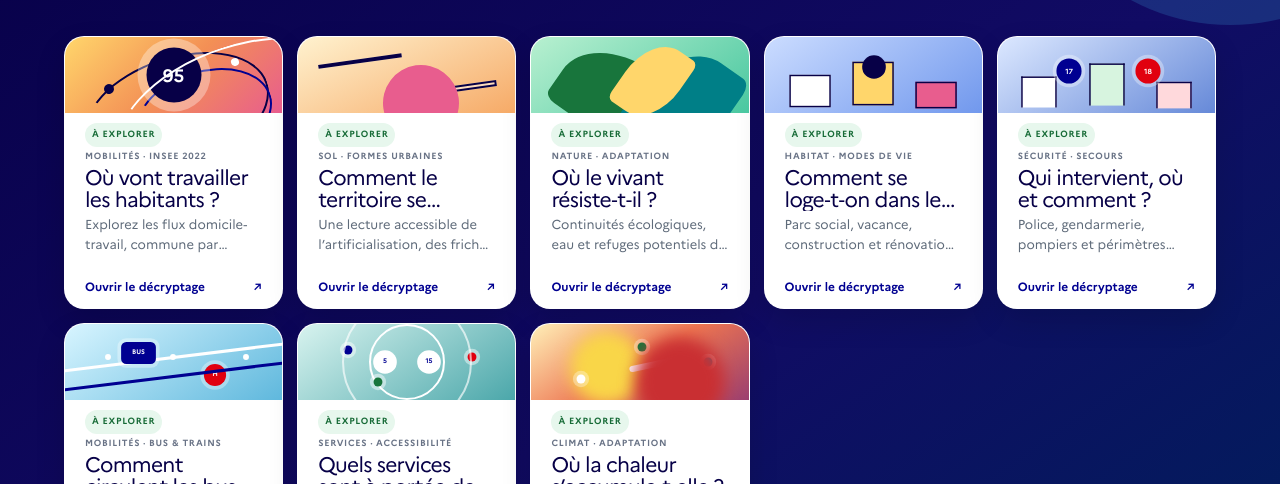
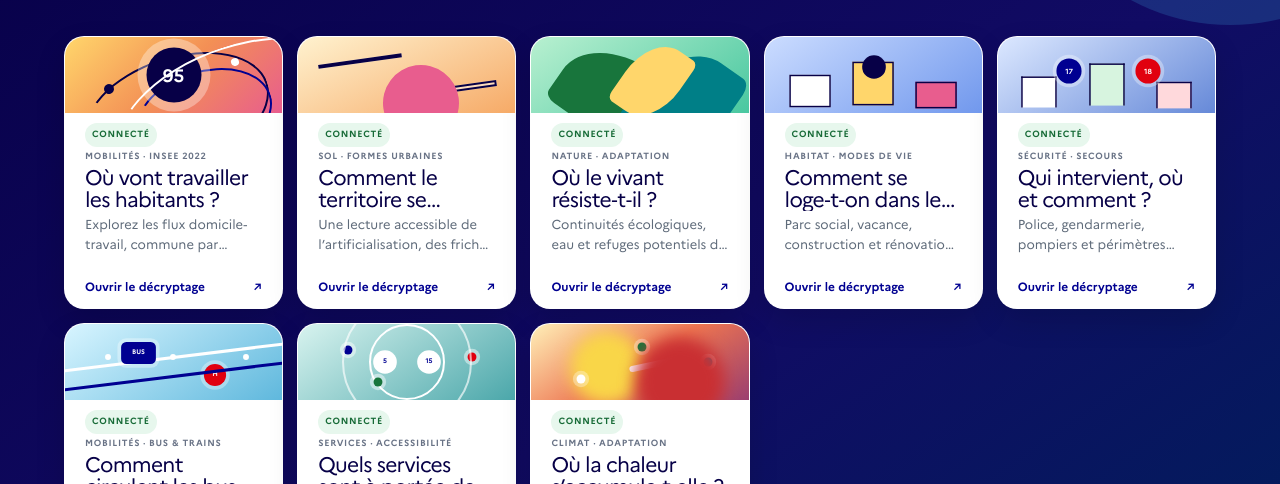
Before and after one commit to DDT95/atlas-territorial-95, a Next.js app: page / in a window 1280 px wide. Shown: the part 1750-2234 px from the top of the page. Built offline with nearby package versions, Linux system fonts and the light colour scheme; no server answers.

Commit message:
Harmonise les statuts des pages comprendre

```diff
--- a/app/donnees/page.tsx
+++ b/app/donnees/page.tsx
@@ -21,6 +21,8 @@ const understandingPages = [
   { name: "Logement & modes de vie", sources: "DPE (ADEME), BDNB, RPLS, Sitadel, DVF et données publiques du logement", use: "Parc social, vacance, construction et rénovation expliqués à l’échelle du territoire" },
   { name: "Sécurité & secours", sources: "Ministère de l’Intérieur — référentiel de compétence Police nationale / Gendarmerie nationale, API Découpage administratif et SDIS 95", use: "Zones de compétence, services territoriaux et principales implantations des centres de secours" },
   { name: "Bus & trains", sources: "Île-de-France Mobilités — horaires et référentiels GTFS, positions ferroviaires publiées en temps réel", use: "Offre théorique des bus et des trains, lignes, horaires et circulation ferroviaire en direct" },
+  { name: "Services & accessibilité", sources: "Service-Public.gouv.fr / DILA et OpenStreetMap", use: "Services publics et essentiels, horaires, contacts et temps d’accès à pied ou en voiture" },
+  { name: "Chaleur & refuges climatiques", sources: "Institut Paris Region, OpenStreetMap et IGN", use: "Îlots de chaleur de jour et de nuit, morphologie urbaine et ressources potentielles de fraîcheur" },
 ];
 
 export default function DataInformationPage() {
--- a/app/page.tsx
+++ b/app/page.tsx
@@ -224,35 +224,35 @@ export default function Home() {
         <div className="understand-grid">
           <a className="understand-card featured" href="https://ddt95.github.io/val-doise-domicile-travail/" target="_blank" rel="noreferrer">
             <div className="story-visual flow-story" aria-hidden="true"><i /><i /><i /><b>95</b></div>
-            <div className="story-copy"><span className="story-status live">À explorer</span><small>Mobilités · INSEE 2022</small><h3>Où vont travailler les habitants ?</h3><p>Explorez les flux domicile-travail, commune par commune, et observez les polarités du territoire.</p><strong>Ouvrir le décryptage <b>↗</b></strong></div>
+            <div className="story-copy"><span className="story-status live">Connecté</span><small>Mobilités · INSEE 2022</small><h3>Où vont travailler les habitants ?</h3><p>Explorez les flux domicile-travail, commune par commune, et observez les polarités du territoire.</p><strong>Ouvrir le décryptage <b>↗</b></strong></div>
           </a>
           <a className="understand-card warm is-live" href="https://ddt95.github.io/val-doise-sol-formes-urbaines/" target="_blank" rel="noreferrer">
             <div className="story-visual land-story" aria-hidden="true"><i /><i /><i /></div>
-            <div className="story-copy"><span className="story-status live">À explorer</span><small>Sol · formes urbaines</small><h3>Comment le territoire se transforme‑t‑il ?</h3><p>Une lecture accessible de l’artificialisation, des friches et de la trajectoire ZAN.</p><strong>Ouvrir le décryptage <b>↗</b></strong></div>
+            <div className="story-copy"><span className="story-status live">Connecté</span><small>Sol · formes urbaines</small><h3>Comment le territoire se transforme‑t‑il ?</h3><p>Une lecture accessible de l’artificialisation, des friches et de la trajectoire ZAN.</p><strong>Ouvrir le décryptage <b>↗</b></strong></div>
           </a>
           <a className="understand-card green-story-card is-live" href="https://ddt95.github.io/val-doise-nature-adaptation/" target="_blank" rel="noreferrer">
             <div className="story-visual nature-story" aria-hidden="true"><i /><i /><i /></div>
-            <div className="story-copy"><span className="story-status live">À explorer</span><small>Nature · adaptation</small><h3>Où le vivant résiste‑t‑il ?</h3><p>Continuités écologiques, eau et refuges potentiels de fraîcheur racontés par la carte.</p><strong>Ouvrir le décryptage <b>↗</b></strong></div>
+            <div className="story-copy"><span className="story-status live">Connecté</span><small>Nature · adaptation</small><h3>Où le vivant résiste‑t‑il ?</h3><p>Continuités écologiques, eau et refuges potentiels de fraîcheur racontés par la carte.</p><strong>Ouvrir le décryptage <b>↗</b></strong></div>
           </a>
           <a className="understand-card habitat-story-card is-live" href="https://ddt95.github.io/val-doise-logement-habitat/" target="_blank" rel="noreferrer">
             <div className="story-visual habitat-story" aria-hidden="true"><i /><i /><i /><b /></div>
-            <div className="story-copy"><span className="story-status live">À explorer</span><small>Habitat · modes de vie</small><h3>Comment se loge‑t‑on dans le Val‑d’Oise ?</h3><p>Parc social, vacance, construction et rénovation expliqués à hauteur de territoire.</p><strong>Ouvrir le décryptage <b>↗</b></strong></div>
+            <div className="story-copy"><span className="story-status live">Connecté</span><small>Habitat · modes de vie</small><h3>Comment se loge‑t‑on dans le Val‑d’Oise ?</h3><p>Parc social, vacance, construction et rénovation expliqués à hauteur de territoire.</p><strong>Ouvrir le décryptage <b>↗</b></strong></div>
           </a>
           <a className="understand-card security-story-card is-live" href="https://ddt95.github.io/val-doise-securite/" target="_blank" rel="noreferrer">
             <div className="story-visual security-story" aria-hidden="true"><i /><i /><i /><b>17</b><b>18</b></div>
-            <div className="story-copy"><span className="story-status live">À explorer</span><small>Sécurité · secours</small><h3>Qui intervient, où et comment ?</h3><p>Police, gendarmerie, pompiers et périmètres d’intervention dans le Val-d’Oise.</p><strong>Ouvrir le décryptage <b>↗</b></strong></div>
+            <div className="story-copy"><span className="story-status live">Connecté</span><small>Sécurité · secours</small><h3>Qui intervient, où et comment ?</h3><p>Police, gendarmerie, pompiers et périmètres d’intervention dans le Val-d’Oise.</p><strong>Ouvrir le décryptage <b>↗</b></strong></div>
           </a>
           <a className="understand-card transport-story-card is-live" href="https://ddt95.github.io/bus-trains-95/?v=9cd955c" target="_blank" rel="noreferrer">
             <div className="story-visual transport-story" aria-hidden="true"><i /><i /><i /><b>BUS</b><b>H</b></div>
-            <div className="story-copy"><span className="story-status live">À explorer</span><small>Mobilités · bus & trains</small><h3>Comment circulent les bus et les trains ?</h3><p>Horaires théoriques des bus et trains, et circulation ferroviaire en temps réel.</p><strong>Ouvrir le décryptage <b>↗</b></strong></div>
+            <div className="story-copy"><span className="story-status live">Connecté</span><small>Mobilités · bus & trains</small><h3>Comment circulent les bus et les trains ?</h3><p>Horaires théoriques des bus et trains, et circulation ferroviaire en temps réel.</p><strong>Ouvrir le décryptage <b>↗</b></strong></div>
           </a>
           <a className="understand-card access-story-card is-live" href="https://ddt95.github.io/acces-services95/" target="_blank" rel="noreferrer">
             <div className="story-visual access-story" aria-hidden="true"><i /><i /><i /><b>5</b><b>15</b></div>
-            <div className="story-copy"><span className="story-status live">À explorer</span><small>Services · accessibilité</small><h3>Quels services sont à portée de main&nbsp;?</h3><p>Services publics et essentiels, horaires, contacts et temps d’accès à pied ou en voiture.</p><strong>Ouvrir le décryptage <b>↗</b></strong></div>
+            <div className="story-copy"><span className="story-status live">Connecté</span><small>Services · accessibilité</small><h3>Quels services sont à portée de main&nbsp;?</h3><p>Services publics et essentiels, horaires, contacts et temps d’accès à pied ou en voiture.</p><strong>Ouvrir le décryptage <b>↗</b></strong></div>
           </a>
           <a className="understand-card heat-story-card is-live" href="https://ddt95.github.io/chaleur-refuges-95/" target="_blank" rel="noreferrer">
             <div className="story-visual heat-story" aria-hidden="true"><i /><i /><i /><b /></div>
-            <div className="story-copy"><span className="story-status live">À explorer</span><small>Climat · adaptation</small><h3>Où la chaleur s’accumule-t-elle ?</h3><p>Îlots de chaleur, contrastes jour-nuit et refuges climatiques potentiels.</p><strong>Ouvrir le décryptage <b>↗</b></strong></div>
+            <div className="story-copy"><span className="story-status live">Connecté</span><small>Climat · adaptation</small><h3>Où la chaleur s’accumule-t-elle ?</h3><p>Îlots de chaleur, contrastes jour-nuit et refuges climatiques potentiels.</p><strong>Ouvrir le décryptage <b>↗</b></strong></div>
           </a>
         </div>
       </section>
```
